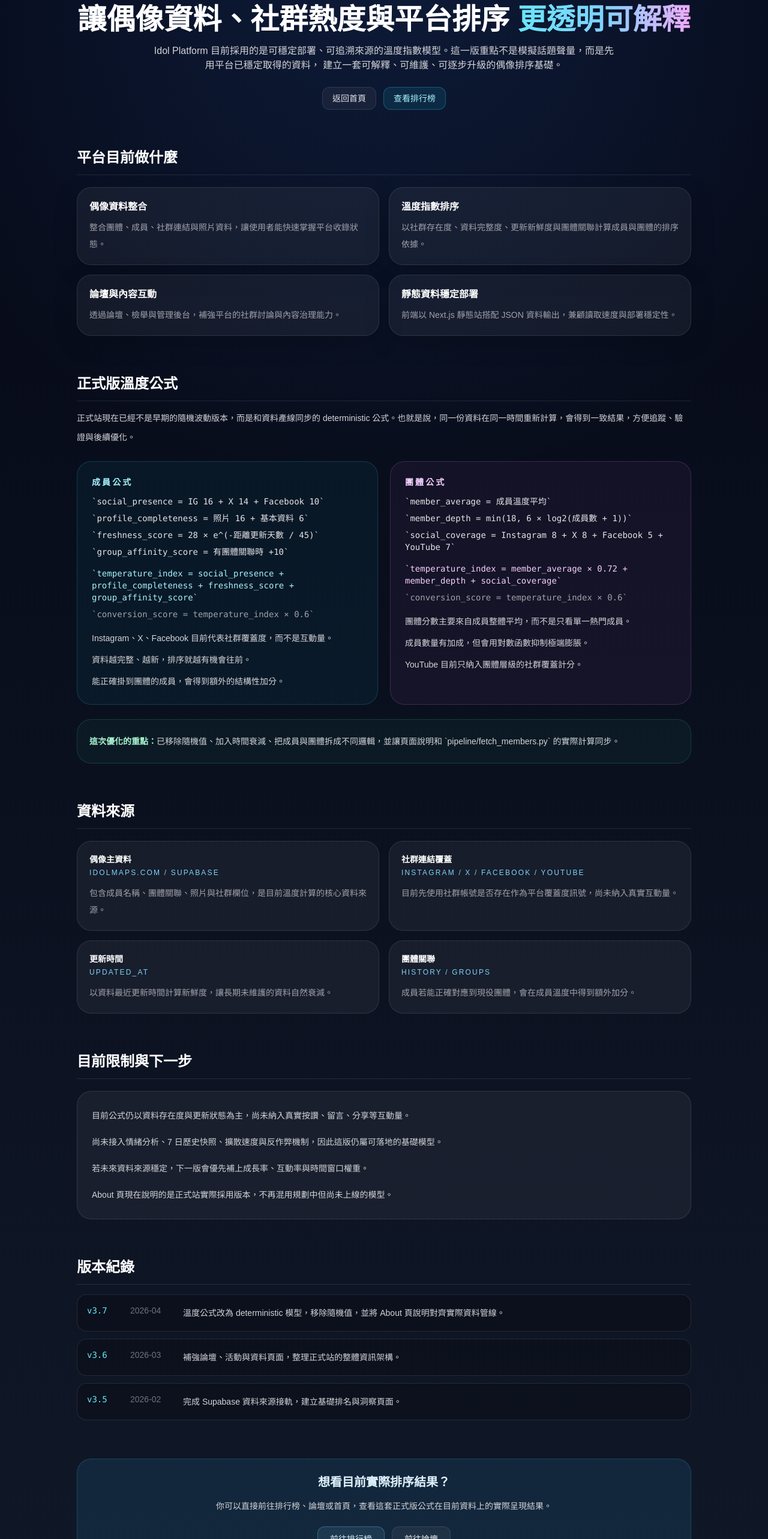
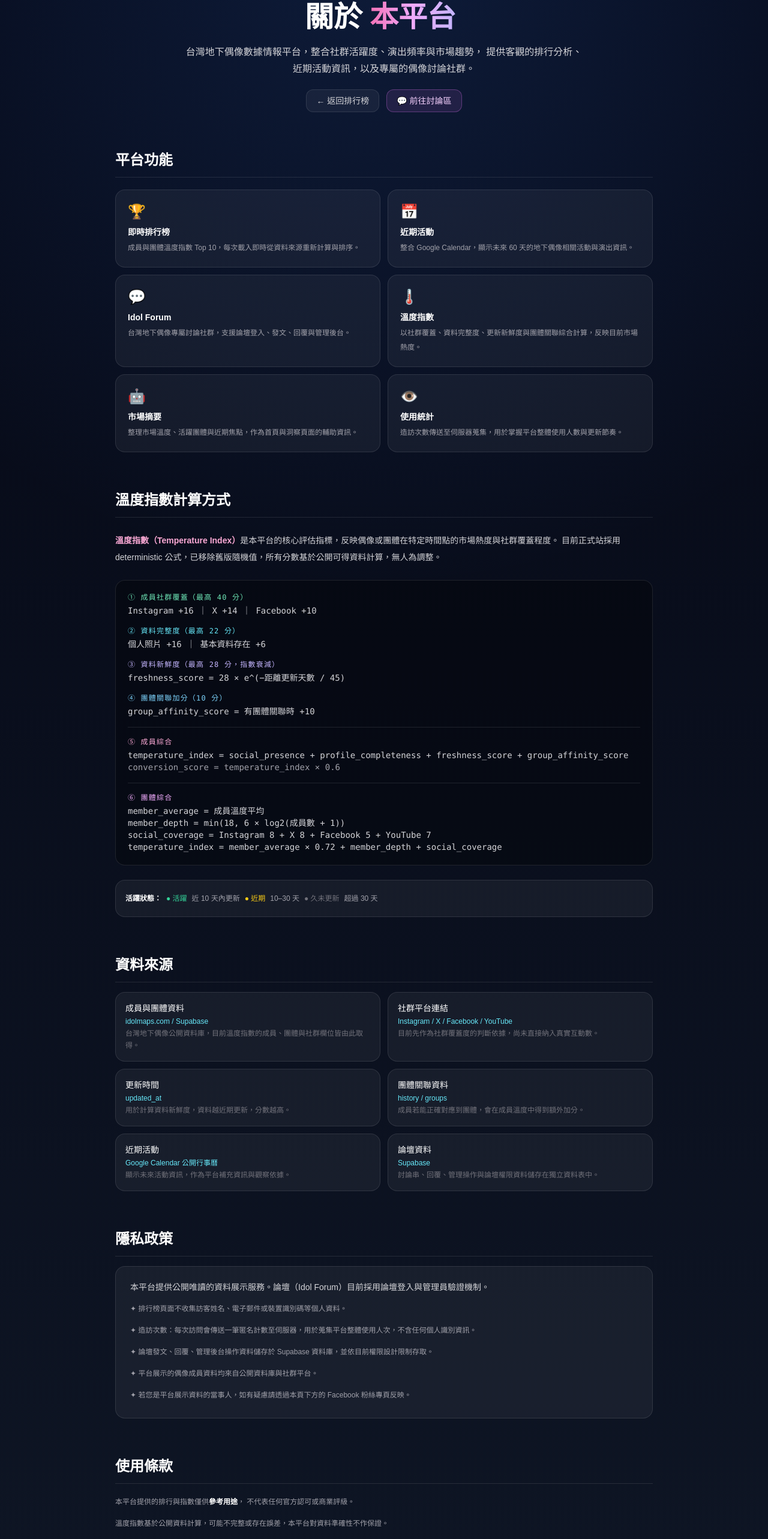
Before and after one commit to Ach018040/idol-platform, a Next.js app in the folder frontend-next/: page /about in a window 1280 px wide. Shown: the part 109-2675 px from the top of the page at 60% size. Built offline with nearby package versions, Linux system fonts and the light colour scheme.

Commit message:
fix: restore original about tone with updated formula

```diff
--- a/frontend-next/app/about/page.tsx
+++ b/frontend-next/app/about/page.tsx
@@ -2,43 +2,67 @@ import Link from "next/link";
 
 const FEATURES = [
   {
-    title: "偶像資料整合",
-    desc: "整合團體、成員、社群連結與照片資料，讓使用者能快速掌握平台收錄狀態。",
+    emoji: "🏆",
+    title: "即時排行榜",
+    desc: "成員與團體溫度指數 Top 10，每次載入即時從資料來源重新計算與排序。",
   },
   {
-    title: "溫度指數排序",
-    desc: "以社群存在度、資料完整度、更新新鮮度與團體關聯計算成員與團體的排序依據。",
+    emoji: "📅",
+    title: "近期活動",
+    desc: "整合 Google Calendar，顯示未來 60 天的地下偶像相關活動與演出資訊。",
   },
   {
-    title: "論壇與內容互動",
-    desc: "透過論壇、檢舉與管理後台，補強平台的社群討論與內容治理能力。",
+    emoji: "💬",
+    title: "Idol Forum",
+    desc: "台灣地下偶像專屬討論社群，支援論壇登入、發文、回覆與管理後台。",
   },
   {
-    title: "靜態資料穩定部署",
-    desc: "前端以 Next.js 靜態站搭配 JSON 資料輸出，兼顧讀取速度與部署穩定性。",
+    emoji: "🌡️",
+    title: "溫度指數",
+    desc: "以社群覆蓋、資料完整度、更新新鮮度與團體關聯綜合計算，反映目前市場熱度。",
+  },
+  {
+    emoji: "🤖",
+    title: "市場摘要",
+    desc: "整理市場溫度、活躍團體與近期焦點，作為首頁與洞察頁面的輔助資訊。",
+  },
+  {
+    emoji: "👁️",
+    title: "使用統計",
+    desc: "造訪次數傳送至伺服器蒐集，用於掌握平台整體使用人數與更新節奏。",
   },
 ];
 
 const DATA_SOURCES = [
   {
-    label: "偶像主資料",
+    label: "成員與團體資料",
     src: "idolmaps.com / Supabase",
-    note: "包含成員名稱、團體關聯、照片與社群欄位，是目前溫度計算的核心資料來源。",
+    note: "台灣地下偶像公開資料庫，目前溫度指數的成員、團體與社群欄位皆由此取得。",
   },
   {
-    label: "社群連結覆蓋",
+    label: "社群平台連結",
     src: "Instagram / X / Facebook / YouTube",
-    note: "目前先使用社群帳號是否存在作為平台覆蓋度訊號，尚未納入真實互動量。",
+    note: "目前先作為社群覆蓋度的判斷依據，尚未直接納入真實互動數。",
   },
   {
     label: "更新時間",
     src: "updated_at",
-    note: "以資料最近更新時間計算新鮮度，讓長期未維護的資料自然衰減。",
+    note: "用於計算資料新鮮度，資料越近期更新，分數越高。",
   },
   {
-    label: "團體關聯",
+    label: "團體關聯資料",
     src: "history / groups",
-    note: "成員若能正確對應到現役團體，會在成員溫度中得到額外加分。",
+    note: "成員若能正確對應到團體，會在成員溫度中得到額外加分。",
+  },
+  {
+    label: "近期活動",
+    src: "Google Calendar 公開行事曆",
+    note: "顯示未來活動資訊，作為平台補充資訊與觀察依據。",
+  },
+  {
+    label: "論壇資料",
+    src: "Supabase",
+    note: "討論串、回覆、管理操作與論壇權限資料儲存在獨立資料表中。",
   },
 ];
 
@@ -46,190 +70,206 @@ const VERSION_HISTORY = [
   {
     ver: "v3.7",
     date: "2026-04",
-    desc: "溫度公式改為 deterministic 模型，移除隨機值，並將 About 頁說明對齊實際資料管線。",
+    desc: "溫度指數改為新版 deterministic 公式，About 說明與首頁排行榜同步對齊實際計算方式。",
   },
   {
     ver: "v3.6",
     date: "2026-03",
-    desc: "補強論壇、活動與資料頁面，整理正式站的整體資訊架構。",
+    desc: "加入活動整合、論壇功能與更多成員、團體資料顯示。",
   },
   {
     ver: "v3.5",
     date: "2026-02",
-    desc: "完成 Supabase 資料來源接軌，建立基礎排名與洞察頁面。",
+    desc: "接入 Supabase 資料來源，建立基礎排行榜與平台使用統計。",
+  },
+  {
+    ver: "v1–v3",
+    date: "2025–2026",
+    desc: "初始版本，提供靜態資料展示與基本排名頁面。",
   },
 ];
 
 export default function AboutPage() {
   return (
     <main className="min-h-screen bg-[radial-gradient(circle_at_top,_rgba(59,130,246,0.16),_transparent_32%),linear-gradient(180deg,_#050816_0%,_#101827_100%)] px-4 py-16 text-white">
-      <div className="mx-auto flex max-w-5xl flex-col gap-16">
-        <section className="space-y-6 text-center">
-          <div className="inline-flex items-center rounded-full border border-cyan-400/30 bg-cyan-400/10 px-4 py-1.5 text-xs font-semibold uppercase tracking-[0.28em] text-cyan-200">
-            Idol Platform / About
+      <div className="mx-auto max-w-4xl space-y-16">
+        <section className="space-y-5 text-center">
+          <div className="inline-flex items-center rounded-full border border-fuchsia-400/30 bg-fuchsia-400/10 px-4 py-1.5 text-xs uppercase tracking-widest text-fuchsia-200">
+            Idol Temperature Platform v3.7
           </div>
-          <div className="space-y-4">
-            <h1 className="text-4xl font-black leading-tight md:text-5xl">
-              讓偶像資料、社群熱度與平台排序
-              <span className="bg-gradient-to-r from-cyan-300 via-sky-300 to-fuchsia-300 bg-clip-text text-transparent">
-                {" "}
-                更透明可解釋
-              </span>
-            </h1>
-            <p className="mx-auto max-w-3xl text-sm leading-8 text-zinc-300 md:text-base">
-              Idol Platform
-              目前採用的是可穩定部署、可追溯來源的溫度指數模型。這一版重點不是模擬話題聲量，而是先用平台已穩定取得的資料，
-              建立一套可解釋、可維護、可逐步升級的偶像排序基礎。
-            </p>
-          </div>
+          <h1 className="text-4xl font-black text-white md:text-5xl">
+            關於
+            <span className="mx-3 bg-gradient-to-r from-pink-400 via-fuchsia-300 to-violet-300 bg-clip-text text-transparent">
+              本平台
+            </span>
+          </h1>
+          <p className="mx-auto max-w-2xl leading-7 text-zinc-300">
+            台灣地下偶像數據情報平台，整合社群活躍度、演出頻率與市場趨勢，
+            提供客觀的排行分析、近期活動資訊，以及專屬的偶像討論社群。
+          </p>
           <div className="flex flex-wrap items-center justify-center gap-3">
             <Link
               href="/"
-              className="rounded-xl border border-white/10 bg-white/5 px-4 py-2 text-sm text-zinc-200 transition-colors hover:bg-white/10"
+              className="rounded-xl border border-white/10 bg-white/5 px-4 py-2 text-sm text-zinc-300 transition-colors hover:bg-white/10"
             >
-              返回首頁
+              ← 返回排行榜
             </Link>
             <Link
-              href="/rankings"
-              className="rounded-xl border border-cyan-400/30 bg-cyan-400/10 px-4 py-2 text-sm text-cyan-200 transition-colors hover:bg-cyan-400/20"
+              href="/forum"
+              className="rounded-xl border border-fuchsia-400/30 bg-fuchsia-400/10 px-4 py-2 text-sm text-fuchsia-200 transition-colors hover:bg-fuchsia-400/20"
             >
-              查看排行榜
+              💬 前往討論區
             </Link>
           </div>
         </section>
 
         <section className="space-y-5">
-          <h2 className="border-b border-white/10 pb-3 text-2xl font-bold">平台目前做什麼</h2>
-          <div className="grid gap-4 md:grid-cols-2">
-            {FEATURES.map((feature) => (
-              <article
-                key={feature.title}
-                className="rounded-3xl border border-white/10 bg-white/5 p-5 shadow-[0_12px_40px_rgba(0,0,0,0.18)]"
+          <h2 className="border-b border-white/10 pb-3 text-2xl font-bold text-white">平台功能</h2>
+          <div className="grid grid-cols-1 gap-3 sm:grid-cols-2">
+            {FEATURES.map(({ emoji, title, desc }) => (
+              <div
+                key={title}
+                className="rounded-2xl border border-white/10 bg-white/5 p-5 transition-colors hover:border-fuchsia-400/20"
               >
-                <h3 className="text-base font-semibold text-white">{feature.title}</h3>
-                <p className="mt-2 text-sm leading-7 text-zinc-400">{feature.desc}</p>
-              </article>
+                <div className="mb-2 text-2xl">{emoji}</div>
+                <div className="mb-1 text-sm font-semibold text-white">{title}</div>
+                <div className="text-xs leading-6 text-zinc-400">{desc}</div>
+              </div>
             ))}
           </div>
         </section>
 
         <section className="space-y-6">
-          <div className="space-y-3">
-            <h2 className="border-b border-white/10 pb-3 text-2xl font-bold">正式版溫度公式</h2>
-            <p className="text-sm leading-8 text-zinc-300">
-              正式站現在已經不是早期的隨機波動版本，而是和資料產線同步的 deterministic
-              公式。也就是說，同一份資料在同一時間重新計算，會得到一致結果，方便追蹤、驗證與後續優化。
-            </p>
+          <h2 className="border-b border-white/10 pb-3 text-2xl font-bold text-white">溫度指數計算方式</h2>
+          <p className="text-sm leading-7 text-zinc-300">
+            <span className="font-semibold text-pink-300">溫度指數（Temperature Index）</span>
+            是本平台的核心評估指標，反映偶像或團體在特定時間點的市場熱度與社群覆蓋程度。
+            目前正式站採用 deterministic 公式，已移除舊版隨機值，所有分數基於公開可得資料計算，無人為調整。
+          </p>
+
+          <div className="space-y-4 rounded-2xl border border-white/10 bg-black/30 p-5 font-mono text-sm">
+            <div>
+              <p className="mb-1 text-xs uppercase tracking-widest text-emerald-300">① 成員社群覆蓋（最高 40 分）</p>
+              <p className="text-zinc-300">Instagram +16 ｜ X +14 ｜ Facebook +10</p>
+            </div>
+            <div>
+              <p className="mb-1 text-xs uppercase tracking-widest text-cyan-300">② 資料完整度（最高 22 分）</p>
+              <p className="text-zinc-300">個人照片 +16 ｜ 基本資料存在 +6</p>
+            </div>
+            <div>
+              <p className="mb-1 text-xs uppercase tracking-widest text-violet-300">③ 資料新鮮度（最高 28 分，指數衰減）</p>
+              <p className="text-zinc-300">freshness_score = 28 × e^(−距離更新天數 / 45)</p>
+            </div>
+            <div>
+              <p className="mb-1 text-xs uppercase tracking-widest text-sky-300">④ 團體關聯加分（10 分）</p>
+              <p className="text-zinc-300">group_affinity_score = 有團體關聯時 +10</p>
+            </div>
+            <div className="h-px bg-white/10" />
+            <div>
+              <p className="mb-1 text-xs uppercase tracking-widest text-pink-300">⑤ 成員綜合</p>
+              <p className="text-zinc-300">
+                temperature_index = social_presence + profile_completeness + freshness_score + group_affinity_score
+              </p>
+              <p className="text-zinc-400">conversion_score = temperature_index × 0.6</p>
+            </div>
+            <div className="h-px bg-white/10" />
+            <div>
+              <p className="mb-1 text-xs uppercase tracking-widest text-fuchsia-300">⑥ 團體綜合</p>
+              <p className="text-zinc-300">member_average = 成員溫度平均</p>
+              <p className="text-zinc-300">member_depth = min(18, 6 × log2(成員數 + 1))</p>
+              <p className="text-zinc-300">social_coverage = Instagram 8 + X 8 + Facebook 5 + YouTube 7</p>
+              <p className="text-zinc-300">
+                temperature_index = member_average × 0.72 + member_depth + social_coverage
+              </p>
+            </div>
           </div>
 
-          <div className="grid gap-5 lg:grid-cols-2">
-            <section className="rounded-3xl border border-cyan-400/20 bg-cyan-400/5 p-6">
-              <div className="mb-3 text-sm font-semibold uppercase tracking-[0.22em] text-cyan-200">
-                成員公式
-              </div>
-              <div className="space-y-2 font-mono text-sm text-zinc-200">
-                <p>`social_presence = IG 16 + X 14 + Facebook 10`</p>
-                <p>`profile_completeness = 照片 16 + 基本資料 6`</p>
-                <p>`freshness_score = 28 × e^(-距離更新天數 / 45)`</p>
-                <p>`group_affinity_score = 有團體關聯時 +10`</p>
-                <p className="pt-2 text-cyan-200">
-                  `temperature_index = social_presence + profile_completeness + freshness_score + group_affinity_score`
-                </p>
-                <p className="text-zinc-400">`conversion_score = temperature_index × 0.6`</p>
-              </div>
-              <ul className="mt-4 space-y-2 text-sm leading-7 text-zinc-300">
-                <li>Instagram、X、Facebook 目前代表社群覆蓋度，而不是互動量。</li>
-                <li>資料越完整、越新，排序就越有機會往前。</li>
-                <li>能正確掛到團體的成員，會得到額外的結構性加分。</li>
-              </ul>
-            </section>
-
-            <section className="rounded-3xl border border-fuchsia-400/20 bg-fuchsia-400/5 p-6">
-              <div className="mb-3 text-sm font-semibold uppercase tracking-[0.22em] text-fuchsia-200">
-                團體公式
-              </div>
-              <div className="space-y-2 font-mono text-sm text-zinc-200">
-                <p>`member_average = 成員溫度平均`</p>
-                <p>`member_depth = min(18, 6 × log2(成員數 + 1))`</p>
-                <p>`social_coverage = Instagram 8 + X 8 + Facebook 5 + YouTube 7`</p>
-                <p className="pt-2 text-fuchsia-200">
-                  `temperature_index = member_average × 0.72 + member_depth + social_coverage`
-                </p>
-                <p className="text-zinc-400">`conversion_score = temperature_index × 0.6`</p>
-              </div>
-              <ul className="mt-4 space-y-2 text-sm leading-7 text-zinc-300">
-                <li>團體分數主要來自成員整體平均，而不是只看單一熱門成員。</li>
-                <li>成員數量有加成，但會用對數函數抑制極端膨脹。</li>
-                <li>YouTube 目前只納入團體層級的社群覆蓋計分。</li>
-              </ul>
-            </section>
-          </div>
-
-          <div className="rounded-3xl border border-emerald-400/20 bg-emerald-400/5 p-5 text-sm leading-8 text-zinc-300">
-            <strong className="text-emerald-200">這次優化的重點：</strong>
-            已移除隨機值、加入時間衰減、把成員與團體拆成不同邏輯，並讓頁面說明和
-            `pipeline/fetch_members.py` 的實際計算同步。
+          <div className="rounded-2xl border border-white/10 bg-white/5 p-4 text-xs leading-7 text-zinc-400">
+            <strong className="text-white">活躍狀態：</strong>
+            <span className="mx-2 text-emerald-400">● 活躍</span>
+            近 10 天內更新
+            <span className="mx-2 text-yellow-400">● 近期</span>
+            10–30 天
+            <span className="mx-2 text-zinc-500">● 久未更新</span>
+            超過 30 天
           </div>
         </section>
 
-        <section className="space-y-5">
-          <h2 className="border-b border-white/10 pb-3 text-2xl font-bold">資料來源</h2>
-          <div className="grid gap-4 md:grid-cols-2">
-            {DATA_SOURCES.map((source) => (
-              <article key={source.label} className="rounded-3xl border border-white/10 bg-white/5 p-5">
-                <div className="text-sm font-semibold text-white">{source.label}</div>
-                <div className="mt-1 text-xs uppercase tracking-[0.18em] text-sky-300">{source.src}</div>
-                <p className="mt-3 text-sm leading-7 text-zinc-400">{source.note}</p>
-              </article>
+        <section className="space-y-4">
+          <h2 className="border-b border-white/10 pb-3 text-2xl font-bold text-white">資料來源</h2>
+          <div className="grid grid-cols-1 gap-3 sm:grid-cols-2">
+            {DATA_SOURCES.map(({ label, src, note }) => (
+              <div key={label} className="rounded-2xl border border-white/10 bg-white/5 p-4">
+                <div className="text-sm font-medium text-white">{label}</div>
+                <div className="mt-1 text-xs text-cyan-300">{src}</div>
+                <div className="mt-0.5 text-xs leading-5 text-zinc-500">{note}</div>
+              </div>
             ))}
           </div>
         </section>
 
-        <section className="space-y-5">
-          <h2 className="border-b border-white/10 pb-3 text-2xl font-bold">目前限制與下一步</h2>
-          <div className="rounded-3xl border border-white/10 bg-white/5 p-6 text-sm leading-8 text-zinc-300">
-            <ul className="space-y-3">
-              <li>目前公式仍以資料存在度與更新狀態為主，尚未納入真實按讚、留言、分享等互動量。</li>
-              <li>尚未接入情緒分析、7 日歷史快照、擴散速度與反作弊機制，因此這版仍屬可落地的基礎模型。</li>
-              <li>若未來資料來源穩定，下一版會優先補上成長率、互動率與時間窗口權重。</li>
-              <li>About 頁現在說明的是正式站實際採用版本，不再混用規劃中但尚未上線的模型。</li>
+        <section className="space-y-4">
+          <h2 className="border-b border-white/10 pb-3 text-2xl font-bold text-white">隱私政策</h2>
+          <div className="rounded-2xl border border-white/10 bg-white/5 p-6 space-y-3 text-xs leading-7 text-zinc-400">
+            <p className="text-sm text-zinc-300">
+              本平台提供公開唯讀的資料展示服務。論壇（Idol Forum）目前採用論壇登入與管理員驗證機制。
+            </p>
+            <ul className="space-y-2">
+              <li>✦ 排行榜頁面不收集訪客姓名、電子郵件或裝置識別碼等個人資料。</li>
+              <li>✦ 造訪次數：每次訪問會傳送一筆匿名計數至伺服器，用於蒐集平台整體使用人次，不含任何個人識別資訊。</li>
+              <li>✦ 論壇發文、回覆、管理後台操作資料儲存於 Supabase 資料庫，並依目前權限設計限制存取。</li>
+              <li>✦ 平台展示的偶像成員資料均來自公開資料庫與社群平台。</li>
+              <li>✦ 若您是平台展示資料的當事人，如有疑慮請透過本頁下方的 Facebook 粉絲專頁反映。</li>
             </ul>
           </div>
         </section>
 
         <section className="space-y-4">
-          <h2 className="border-b border-white/10 pb-3 text-2xl font-bold">版本紀錄</h2>
-          <div className="space-y-3">
-            {VERSION_HISTORY.map((item) => (
-              <article
-                key={item.ver}
-                className="flex flex-col gap-2 rounded-2xl border border-white/10 bg-black/20 px-4 py-4 text-sm text-zinc-300 md:flex-row md:items-start"
-              >
-                <div className="w-16 flex-shrink-0 font-mono text-cyan-300">{item.ver}</div>
-                <div className="w-20 flex-shrink-0 text-zinc-500">{item.date}</div>
-                <div className="leading-7">{item.desc}</div>
-              </article>
-            ))}
+          <h2 className="border-b border-white/10 pb-3 text-2xl font-bold text-white">使用條款</h2>
+          <div className="space-y-2 text-xs leading-7 text-zinc-400">
+            <p>
+              本平台提供的排行與指數僅供<span className="font-semibold text-white">參考用途</span>，
+              不代表任何官方認可或商業評級。
+            </p>
+            <p>溫度指數基於公開資料計算，可能不完整或存在誤差，本平台對資料準確性不作保證。</p>
+            <p>論壇用戶發表的內容代表其個人意見，平台不對發文內容的準確性或合法性負責。</p>
           </div>
         </section>
 
-        <section className="rounded-3xl border border-sky-400/20 bg-sky-400/10 p-6 text-center">
-          <h2 className="text-xl font-bold text-sky-100">想看目前實際排序結果？</h2>
-          <p className="mt-3 text-sm leading-7 text-zinc-300">
-            你可以直接前往排行榜、論壇或首頁，查看這套正式版公式在目前資料上的實際呈現結果。
+        <section className="space-y-3">
+          <h2 className="border-b border-white/10 pb-3 text-2xl font-bold text-white">版本記錄</h2>
+          {VERSION_HISTORY.map(({ ver, date, desc }) => (
+            <div
+              key={ver}
+              className="flex items-start gap-4 rounded-xl border border-white/10 bg-black/20 px-4 py-3"
+            >
+              <span className="w-12 flex-shrink-0 text-xs font-mono text-fuchsia-300">{ver}</span>
+              <span className="w-16 flex-shrink-0 text-xs text-zinc-600">{date}</span>
+              <span className="text-xs leading-5 text-zinc-400">{desc}</span>
+            </div>
+          ))}
+        </section>
+
+        <section className="space-y-4 rounded-3xl border border-blue-400/20 bg-blue-500/10 p-6 text-center">
+          <h2 className="text-lg font-bold text-blue-200">聯絡與回饋</h2>
+          <p className="text-sm text-zinc-300">
+            資料更正、合作洽詢、功能建議，或您是平台展示資料的當事人如有疑慮，
+            歡迎透過 Facebook 粉絲專頁與我們聯繫。
           </p>
-          <div className="mt-5 flex flex-wrap items-center justify-center gap-3">
-            <Link
-              href="/rankings"
-              className="rounded-xl border border-sky-300/30 bg-sky-300/10 px-5 py-2.5 text-sm text-sky-100 transition-colors hover:bg-sky-300/20"
+          <div className="flex flex-wrap items-center justify-center gap-3">
+            <a
+              href="https://www.facebook.com/profile.php?id=61573475755166"
+              target="_blank"
+              rel="noopener noreferrer"
+              className="inline-flex items-center gap-2 rounded-xl border border-blue-400/30 bg-blue-400/10 px-5 py-2.5 text-sm font-medium text-blue-200 transition-colors hover:bg-blue-400/20"
             >
-              前往排行榜
-            </Link>
+              📘 Facebook 粉絲專頁
+            </a>
             <Link
               href="/forum"
-              className="rounded-xl border border-white/10 bg-white/5 px-5 py-2.5 text-sm text-zinc-100 transition-colors hover:bg-white/10"
+              className="inline-flex items-center gap-2 rounded-xl border border-violet-400/30 bg-violet-400/10 px-5 py-2.5 text-sm text-violet-200 transition-colors hover:bg-violet-400/20"
             >
-              前往論壇
+              💬 論壇討論
             </Link>
           </div>
         </section>
```
